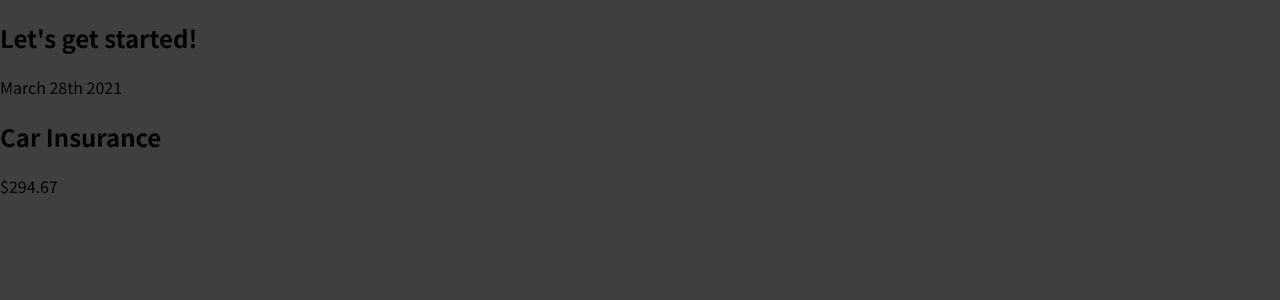
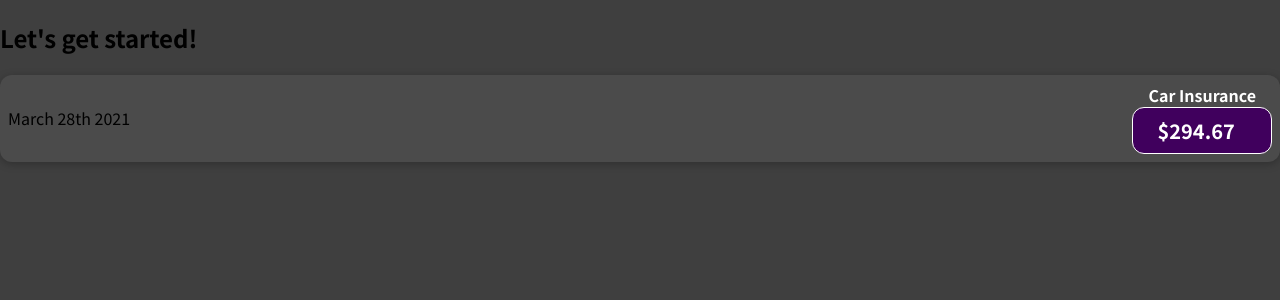
Before and after one commit to ismailharmanda/Expenses, a JavaScript app: page / in a window 1280 px wide. Shown: the top 300 px of the page. Built offline with nearby package versions, Linux system fonts and the light colour scheme.

Commit message:
css implemented

```diff
--- a/src/components/ExpenseItem.js
+++ b/src/components/ExpenseItem.js
@@ -1,10 +1,14 @@
+import "./ExpenseItem.css";
 const ExpenseItem = () => {
   return (
-    <div>
+    <div className="expense-item">
       <div>March 28th 2021</div>
-      <div>
+      <div
+        className="expense-item__descr
+      ption"
+      >
         <h2>Car Insurance</h2>
-        <div>$294.67</div>
+        <div className="expense-item__price">$294.67</div>
       </div>
     </div>
   );
```
Also changed, not shown: 1 other file (tests, documents, lock files or other folders).
